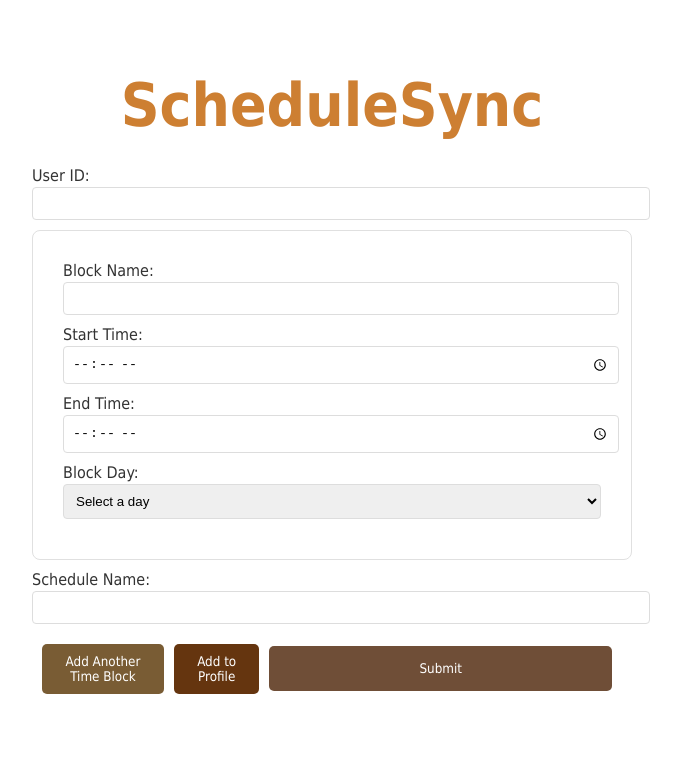
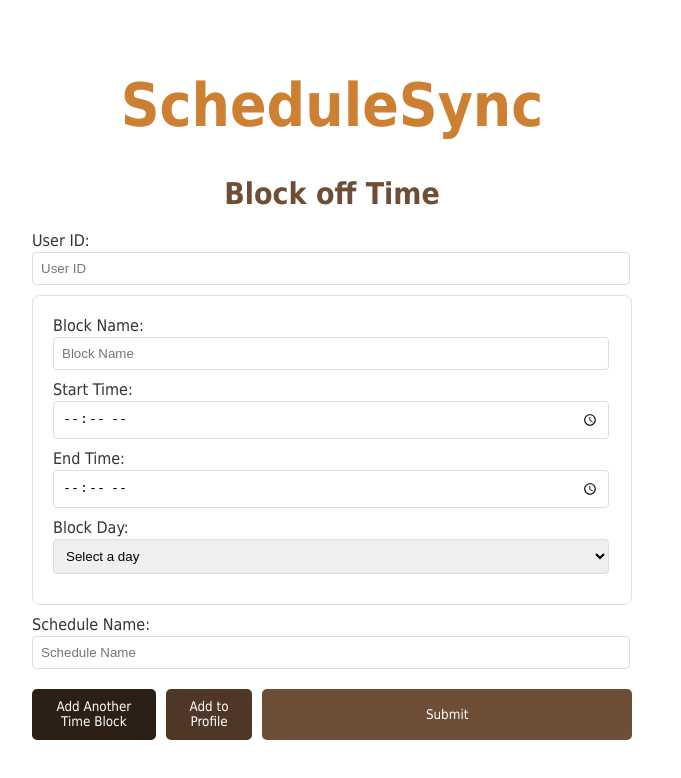
Before and after one commit to SanjeevMakesh24/Group4_ScheduleSync, a React (Create React App) app in the folder client/schedule-sync-react/: page /timeblock in a window 1280 px wide. Shown: the top 778 px of the page, without its empty margins (308-989 px from the left). Built offline with nearby package versions, Linux system fonts and the light colour scheme.

Commit message:
Front-end changes for time block page - when making changes to other pages be sure to rename duplicate style names so other pages don't get changed unintentionally Also created empty front-end files for logIn front end

```diff
--- a/client/schedule-sync-react/src/App.js
+++ b/client/schedule-sync-react/src/App.js
@@ -4,6 +4,7 @@ import CreateAccount from './CreateAccount';
 import FriendsManager from "./Friends";
 import TimeBlockForm from "./TimeBlock";
 import UserScheduleCalendar from "./UserSchedule";
+import Login from "./Login";
 import "./App.css";
 
 function App() {
@@ -12,6 +13,7 @@ function App() {
       <div>
         <Routes>
         <Route path="/" element={<CreateAccount />} />
+        <Route path="/Login" element={<Login />} />
           <Route path="/friends" element={<FriendsManager />} />
             <Route path="/timeblock" element={<TimeBlockForm />} />
             <Route path="/schedule/:userId" element={<UserScheduleCalendar />} />
--- a/client/schedule-sync-react/src/CreateAccount.css
+++ b/client/schedule-sync-react/src/CreateAccount.css
@@ -50,15 +50,16 @@
   border: 1px solid #ccc;
 }
 
-.submit-button {
+.submit-button1 {
   width: 100%;
-  padding: 20px;
+  padding: 15px;
   background-color: #6F4E37;
   color: #fff;
   border: none;
   border-radius: 5px;
   cursor: pointer;
   transition: background-color 0.3s ease;
+
 }
 
 .submit-button:hover {
--- a/client/schedule-sync-react/src/CreateAccount.js
+++ b/client/schedule-sync-react/src/CreateAccount.js
@@ -56,7 +56,7 @@ export const CreateAccount = () => {
             Password:
             <input  type="password" placeholder="Password" value={password} onChange={e => setPassword(e.target.value)} required />
           </label>
-          <input type="submit" value="Create Account" className="submit-button" />
+          <input type="submit" value="Create Account" className="submit-button1" />
           <a href="Login">Already Have an Account</a>
         </form>
       </div>
--- a/client/schedule-sync-react/src/TimeBlock.css
+++ b/client/schedule-sync-react/src/TimeBlock.css
@@ -10,7 +10,7 @@
 
   .time-block-entry {
     margin-bottom: 10px;
-    padding: 30px;
+    padding: 20px;
     background: #fff;
     border: 1px solid #e0e0e0;
     border-radius: 8px;
@@ -18,8 +18,13 @@
 
   .input-label {
     display: block;
-    margin-bottom: 5px;
+    margin-bottom: 10px;
     color: #333;
+    width: calc(100% - 20px);
+  }
+
+  .time-block-entry .input-label .select-field{
+   width: calc(100% + 18px);
   }
 
   .input-field, .select-field {
@@ -47,30 +52,28 @@
   }
 
   .add-block-button {
-    background-color: #795C34;
+    background-color: #2c1f16;
     transition: background-color 0.3s ease;
-    display: center;
   }
 
 .button-group {
   display: flex;
-  justify-content: space-between;
-  align-items: center;
-  padding: 10px;
+  padding-top: 10px;
+  width: calc(100% + 10px);
 
 }
 
   .add-profile-button {
-    background-color: #65350F;
+    background-color: #4e3726;
     transition: background-color 0.3s ease;
     border: none;
     border-radius: 5px;
 
   }
 
-  .submit-button {
-    width: 100%;
-      padding: 15px;
+  .submit-button3 {
+      width: 100%;
+      padding: 18px;
       background-color: #6F4E37;
       color: #fff;
       border: none;
--- a/client/schedule-sync-react/src/TimeBlock.js
+++ b/client/schedule-sync-react/src/TimeBlock.js
@@ -51,16 +51,17 @@ export const TimeBlockForm = () => {
     <form onSubmit={handleSubmit} className="form time-block-form">
       <div className="input-group">
       <h1 className="title">ScheduleSync</h1>
+      <h3 className="subtitle">Block off Time</h3>
         <label className="input-label">
           User ID:
-          <input type="text" value={userId} onChange={e => setUserId(e.target.value)} required className="input-field"/>
+          <input type="text" placeholder="User ID" value={userId} onChange={e => setUserId(e.target.value)} required className="input-field"/>
         </label>
       </div>
       {timeBlocks.map((timeBlock, index) => (
         <div key={index} className="time-block-entry">
           <label className="input-label">
             Block Name:
-            <input type="text" value={timeBlock.blockName} onChange={e => {
+            <input type="text" placeholder="Block Name" value={timeBlock.blockName} onChange={e => {
               const newTimeBlocks = [...timeBlocks];
               newTimeBlocks[index].blockName = e.target.value;
               setTimeBlocks(newTimeBlocks);
@@ -82,7 +83,7 @@ export const TimeBlockForm = () => {
               setTimeBlocks(newTimeBlocks);
             }} required className="input-field" />
           </label>
-          <label className="input-label">
+          <label className="input-label" >
             Block Day:
             <select value={timeBlock.blockDay} onChange={e => {
               const newTimeBlocks = [...timeBlocks];
@@ -104,13 +105,13 @@ export const TimeBlockForm = () => {
       <div className="input-group">
         <label className="input-label">
           Schedule Name:
-          <input type="text" value={scheduleId} onChange={e => setScheduleId(e.target.value)} required className="input-field"/>
+          <input type="text" placeholder="Schedule Name" value={scheduleId} onChange={e => setScheduleId(e.target.value)} required className="input-field"/>
         </label>
       </div>
       <div className="button-group">
         <button type="button" onClick={addTimeBlock} className="button add-block-button">Add Another Time Block</button>
         <button type="button" onClick={addToProfile} className="button add-profile-button">Add to Profile</button>
-        <input type="submit" value="Submit" className="button submit-button" />
+        <input type="submit" value="Submit" className="button submit-button3" />
       </div>
     </form>
   );
```
Also changed, not shown: client/schedule-sync-react/src/Login.css (added), client/schedule-sync-react/src/Login.js (added).
